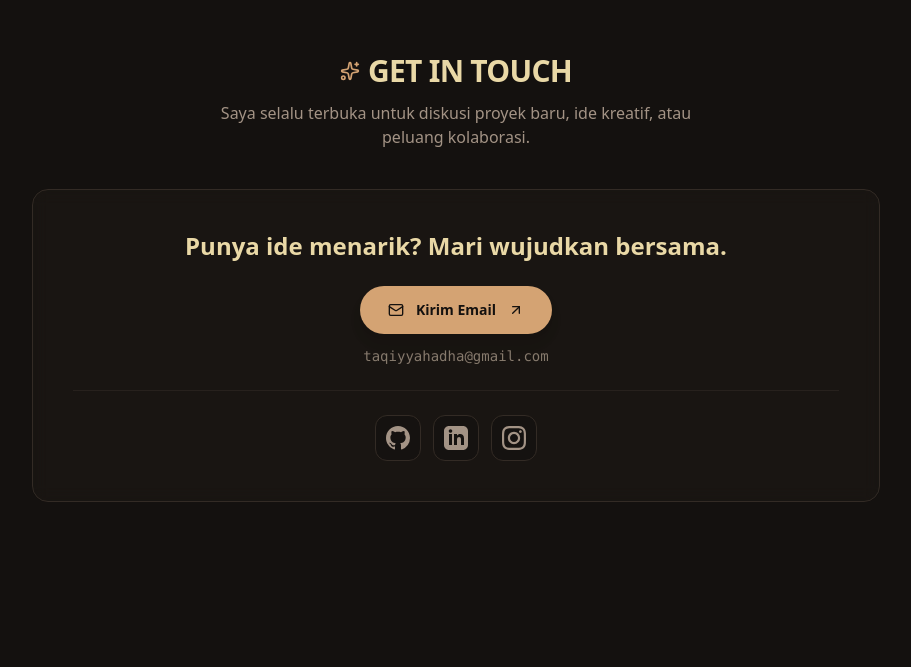
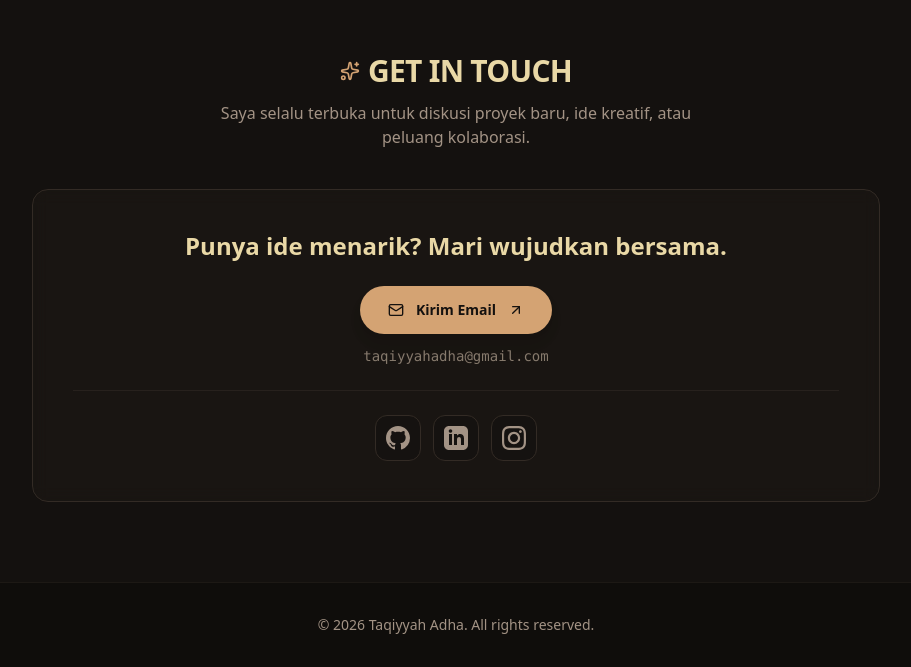
Before and after one commit to taqiyyhdh/portofolio, a Next.js app: page / in a window 1280 px wide. Shown: the part 2306-2973 px from the top of the page, without its empty margins (184-1095 px from the left). Before the commit the page ends 2888 px from the top, so only its background shows below. Built offline with nearby package versions, Linux system fonts and the light colour scheme.

Commit message:
✨ feat: add footer component with copyright

```diff
--- a/src/app/page.tsx
+++ b/src/app/page.tsx
@@ -3,6 +3,7 @@ import Hero from "@/components/Hero";
 import About from "@/components/About";
 import Projects from "@/components/Projects";
 import Contact from "@/components/Contact";
+import Footer from "@/components/Footer";
 
 export default function Home() {
   return (
@@ -12,6 +13,7 @@ export default function Home() {
       <About />
       <Projects />
       <Contact />
+      <Footer />
     </main>
   );
 }
--- /dev/null
+++ b/src/components/Footer.tsx
@@ -0,0 +1,9 @@
+export default function Footer() {
+  return (
+    <footer className="py-8 px-6 border-t bg-[#0F0D0B] border-dark-border/40 text-center">
+      <div className="max-w-6xl mx-auto flex flex-col sm:flex-row items-center justify-center gap-4 text-sm text-accent-muted">
+        <p>© {new Date().getFullYear()} Taqiyyah Adha. All rights reserved.</p>
+      </div>
+    </footer>
+  );
+}
```
